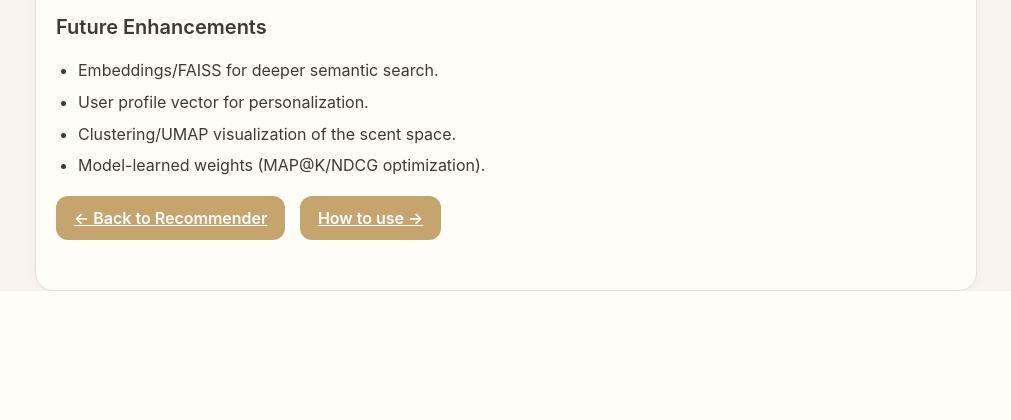
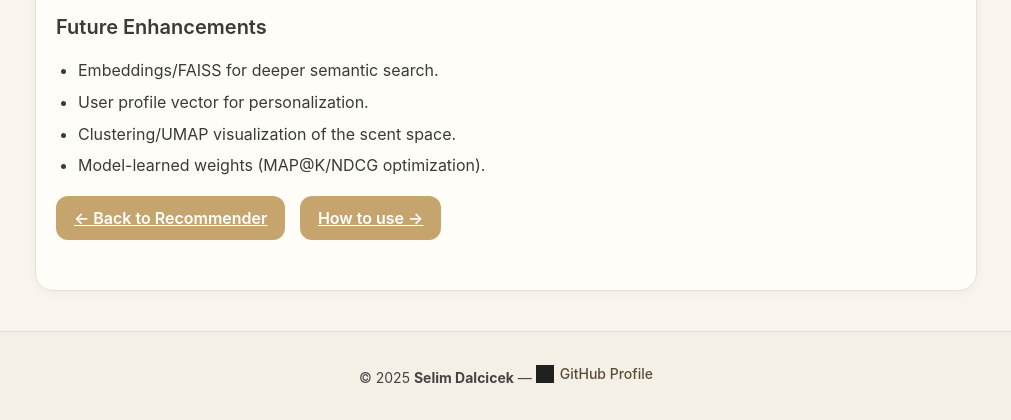
Before and after one commit to tyudope/perfume-recommender, a Python web app: template backend/templates/about.html in a window 1280 px wide. Shown: the part 1229-1649 px from the top of the page, without its empty margins (134-1145 px from the left). Before the commit the page ends 1520 px from the top, so only its background shows below. Run offline with Jinja, Linux system fonts and the light colour scheme; the template is opened without the code that fills it, so the values that code supplies are empty; grey boxes are pictures that could not be loaded.

Commit message:
feat(ui): add professional footer with GitHub logo and link to all pages
- Added footer component with © 2025 Selim Dalcicek credit
- Included GitHub logo icon next to link for a polished, professional look
- Styled footer in beige theme to match overall site design
- Applied consistent footer section across index.html, intro.html, and about.html

```diff
--- a/backend/requirements.txt
+++ b/backend/requirements.txt
@@ -6,3 +6,5 @@ numpy
 scikit-learn
 python-dotenv
 httpx
+slowapi
+jinja2
--- a/backend/static/style.css
+++ b/backend/static/style.css
@@ -418,3 +418,41 @@ input:focus, select:focus {
   min-width: 0;              /* prevents overflow into the next column */
   box-sizing: border-box;
 }
+
+/* ====== Footer ====== */
+.site-footer {
+  margin-top: 40px;
+  padding: 18px 0;
+  background-color: #f5f0e6; /* soft beige tone */
+  text-align: center;
+  font-size: 14px;
+  color: #444;
+  border-top: 1px solid #ddd;
+}
+
+.site-footer a {
+  color: #5a4b37; /* warm brown tone */
+  text-decoration: none;
+  font-weight: 500;
+  display: inline-flex;
+  align-items: center;
+  gap: 6px;
+}
+
+.site-footer a:hover {
+  color: #8a7358;
+  text-decoration: underline;
+}
+
+.github-icon {
+  width: 18px;
+  height: 18px;
+  vertical-align: middle;
+  filter: brightness(0.2);
+  transition: transform 0.2s ease, filter 0.2s ease;
+}
+
+.github-link:hover .github-icon {
+  transform: rotate(10deg) scale(1.1);
+  filter: brightness(0.4);
+}
--- a/backend/templates/about.html
+++ b/backend/templates/about.html
@@ -68,5 +68,14 @@ score =
       <a class="btn btn-secondary" href="/intro">How to use →</a>
     </div>
   </div>
+<footer class="site-footer">
+  <p>
+    © 2025 <strong>Selim Dalcicek</strong> —
+    <a href="https://github.com/tyudope" target="_blank" rel="noopener noreferrer" class="github-link">
+      <img src="https://cdn.jsdelivr.net/gh/devicons/devicon/icons/github/github-original.svg" alt="GitHub" class="github-icon">
+      GitHub Profile
+    </a>
+  </p>
+</footer>
 </body>
 </html>
```
Also changed, not shown: backend/templates/index.html (+10 -0 lines), backend/templates/intro.html (+9 -0 lines), 1 other file.
